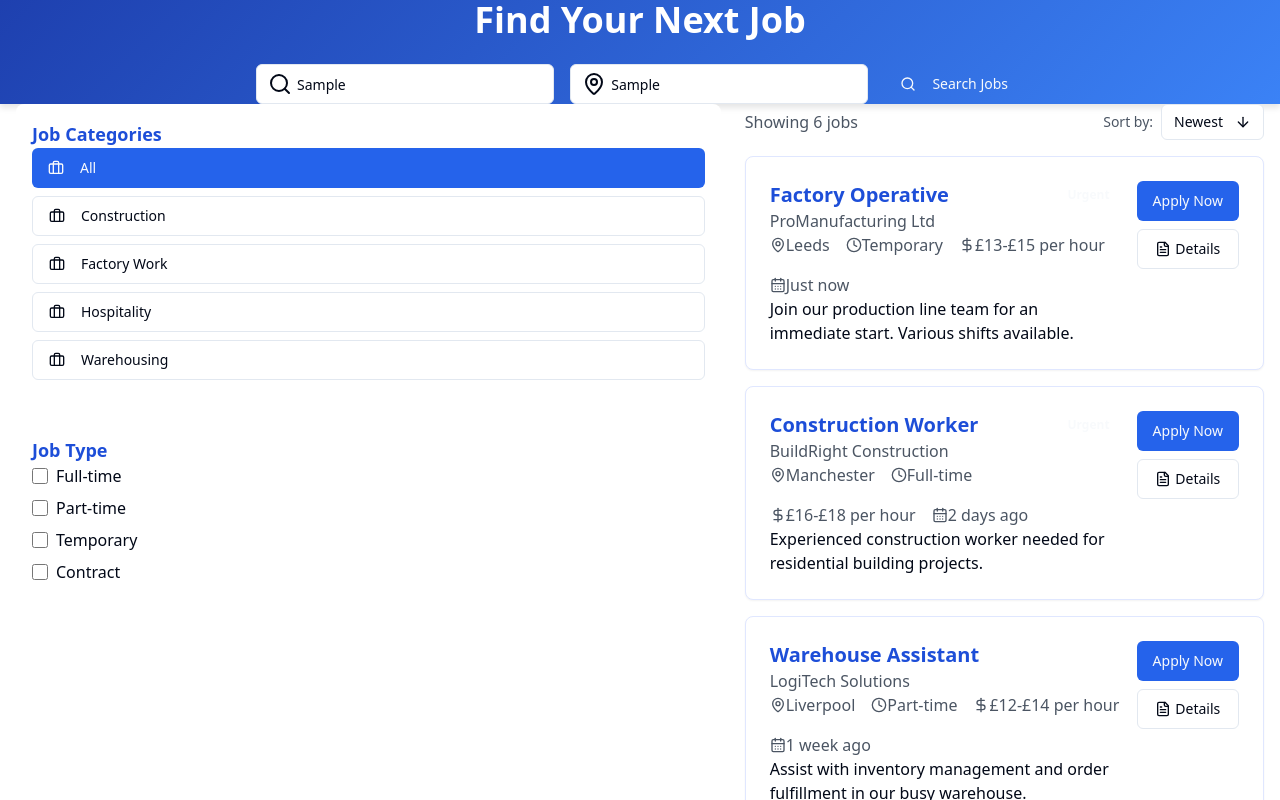
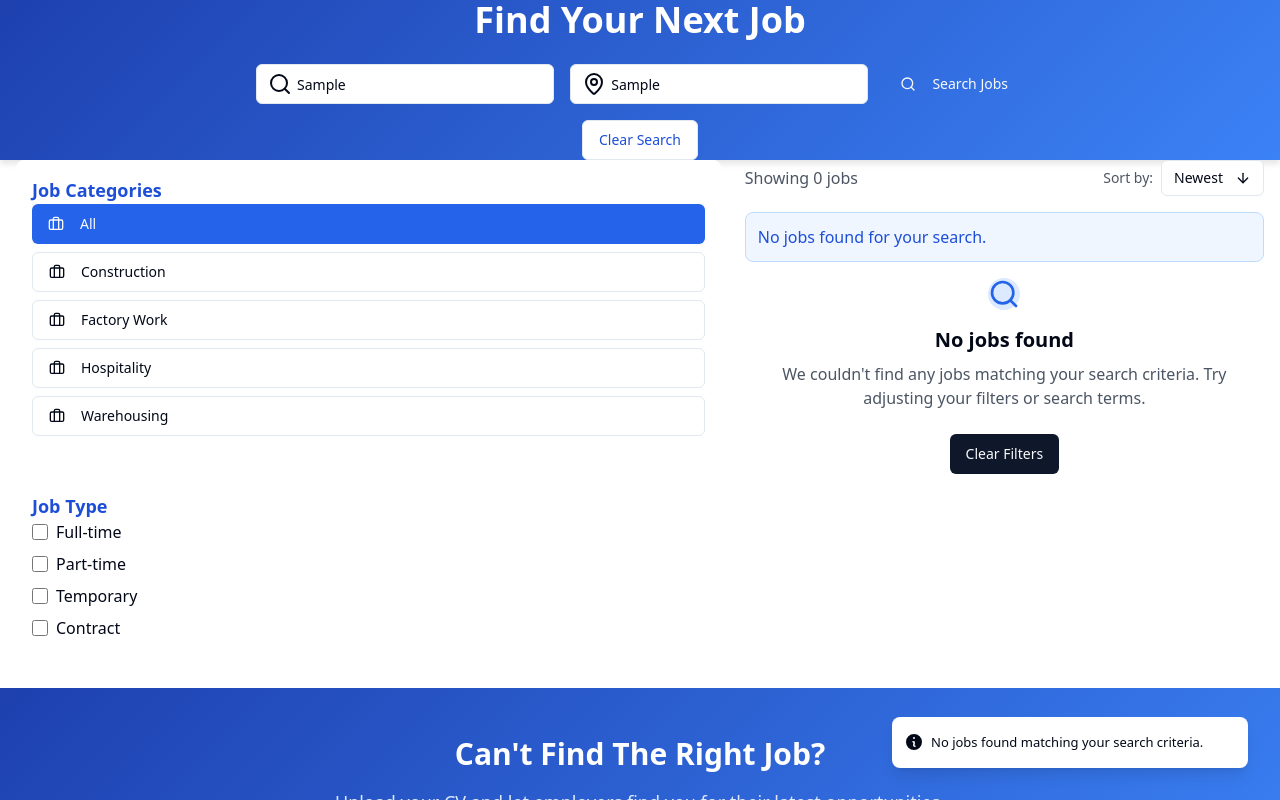
Before and after one commit to adarshkumar963/curious-project-reveal, a React (Vite) app: page /jobs in a window 1280 px wide. Both pictures are taken after typing "Sample", "Sample" into the empty fields and a click on the button "Search Jobs". Shown: the top 800 px of the page. Built offline with nearby package versions, Linux system fonts and the light colour scheme.

Commit message:
Add interactive search functionality
Implement search functionality for job listings.

```diff
--- a/src/pages/JobListing.css
+++ b/src/pages/JobListing.css
@@ -113,6 +113,33 @@ input[type="checkbox"]:checked {
   text-decoration: underline;
 }
 
+/* Empty state for no results */
+.empty-state {
+  text-align: center;
+  padding: 3rem 0;
+}
+
+/* Search results highlight */
+.search-highlight {
+  animation: pulse 2s infinite;
+}
+
+@keyframes pulse {
+  0% { background-color: rgba(219, 234, 254, 0.1); }
+  50% { background-color: rgba(219, 234, 254, 0.3); }
+  100% { background-color: rgba(219, 234, 254, 0.1); }
+}
+
+/* Loading spinner animation */
+.animate-spin {
+  animation: spin 1s linear infinite;
+}
+
+@keyframes spin {
+  from { transform: rotate(0deg); }
+  to { transform: rotate(360deg); }
+}
+
 /* Responsive adjustments */
 @media (max-width: 768px) {
   .job-search-header {
--- a/src/pages/JobListing.jsx
+++ b/src/pages/JobListing.jsx
@@ -1,5 +1,5 @@
 
-import React, { useState } from "react";
+import React, { useState, useEffect } from "react";
 import { Link } from "react-router-dom";
 import { Button } from "@/components/ui/button";
 import { Input } from "@/components/ui/input";
@@ -13,6 +13,7 @@ import {
   PaginationNext,
   PaginationPrevious
 } from "@/components/ui/pagination";
+import { toast } from "sonner";
 import {
   Briefcase,
   MapPin,
@@ -22,13 +23,19 @@ import {
   CalendarDays,
   ArrowUp,
   ArrowDown,
-  FileText
+  FileText,
+  Loader2
 } from "lucide-react";
 import "./JobListing.css";
 
 export default function JobListing() {
   const [sortOrder, setSortOrder] = useState("newest");
   const [filterCategory, setFilterCategory] = useState("all");
+  const [searchQuery, setSearchQuery] = useState("");
+  const [locationQuery, setLocationQuery] = useState("");
+  const [isSearching, setIsSearching] = useState(false);
+  const [searchResults, setSearchResults] = useState([]);
+  const [hasSearched, setHasSearched] = useState(false);
 
   // Dummy data for job listings
   const jobListings = [
@@ -106,10 +113,47 @@ export default function JobListing() {
     }
   ];
 
+  // Search functionality
+  const handleSearch = () => {
+    setIsSearching(true);
+
+    // Simulate API search delay
+    setTimeout(() => {
+      const results = jobListings.filter(job => {
+        const titleMatch = job.title.toLowerCase().includes(searchQuery.toLowerCase()) ||
+                          job.company.toLowerCase().includes(searchQuery.toLowerCase()) ||
+                          job.description.toLowerCase().includes(searchQuery.toLowerCase());
+
+        const locationMatch = !locationQuery ||
+                             job.location.toLowerCase().includes(locationQuery.toLowerCase());
+
+        return titleMatch && locationMatch;
+      });
+
+      setSearchResults(results);
+      setHasSearched(true);
+      setIsSearching(false);
+
+      if (results.length === 0) {
+        toast.info("No jobs found matching your search criteria.");
+      } else {
+        toast.success(`Found ${results.length} jobs matching your search criteria.`);
+      }
+    }, 800);
+  };
+
   // Filter jobs by category
-  const filteredJobs = filterCategory === "all"
-    ? jobListings
-    : jobListings.filter(job => job.category === filterCategory);
+  const getFilteredJobs = () => {
+    // If we've searched, use search results
+    const jobsToFilter = hasSearched ? searchResults : jobListings;
+
+    return filterCategory === "all"
+      ? jobsToFilter
+      : jobsToFilter.filter(job => job.category === filterCategory);
+  };
+
+  // Get filtered jobs
+  const filteredJobs = getFilteredJobs();
 
   // Sort jobs by date
   const sortedJobs = [...filteredJobs].sort((a, b) => {
@@ -130,6 +174,21 @@ export default function JobListing() {
     { icon: Briefcase, name: "Warehousing", value: "Warehousing" }
   ];
 
+  // Reset search
+  const handleResetSearch = () => {
+    setSearchQuery("");
+    setLocationQuery("");
+    setHasSearched(false);
+    setSearchResults([]);
+  };
+
+  // Handle key press for search
+  const handleKeyPress = (e) => {
+    if (e.key === 'Enter') {
+      handleSearch();
+    }
+  };
+
   return (
     <div className="job-listing-page min-h-screen bg-gray-50">
       {/* Header with search */}
@@ -144,6 +203,9 @@ export default function JobListing() {
                 type="text"
                 placeholder="Job title, keywords, or company"
                 className="pl-10 bg-white"
+                value={searchQuery}
+                onChange={(e) => setSearchQuery(e.target.value)}
+                onKeyPress={handleKeyPress}
               />
             </div>
             <div className="flex-1 relative">
@@ -152,13 +214,36 @@ export default function JobListing() {
                 type="text"
                 placeholder="Location"
                 className="pl-10 bg-white"
+                value={locationQuery}
+                onChange={(e) => setLocationQuery(e.target.value)}
+                onKeyPress={handleKeyPress}
               />
             </div>
-            <Button className="bg-blue-700 hover:bg-blue-800">
+            <Button
+              className="bg-blue-700 hover:bg-blue-800"
+              onClick={handleSearch}
+              disabled={isSearching}
+            >
+              {isSearching ? (
+                <Loader2 className="mr-2 h-4 w-4 animate-spin" />
+              ) : (
                 <Search className="mr-2" />
-              Search Jobs
+              )}
+              {isSearching ? "Searching..." : "Search Jobs"}
             </Button>
           </div>
+
+          {hasSearched && (
+            <div className="flex justify-center mt-4">
+              <Button
+                variant="outline"
+                className="bg-white hover:bg-blue-50 text-blue-700"
+                onClick={handleResetSearch}
+              >
+                Clear Search
+              </Button>
+            </div>
+          )}
         </div>
       </section>
 
@@ -228,10 +313,36 @@ export default function JobListing() {
                 </div>
               </div>
 
+              {/* Search results info */}
+              {hasSearched && (
+                <div className="mb-4 p-3 bg-blue-50 rounded-lg border border-blue-200">
+                  <p className="text-blue-700">
+                    {sortedJobs.length === 0 ?
+                      'No jobs found for your search.' :
+                      `Showing ${sortedJobs.length} results for "${searchQuery}${locationQuery ? ` in ${locationQuery}` : ''}"`
+                    }
+                  </p>
+                </div>
+              )}
+
+              {/* No results message */}
+              {sortedJobs.length === 0 && (
+                <div className="text-center py-10">
+                  <div className="inline-flex items-center justify-center w-16 h-16 rounded-full bg-blue-100 text-blue-600 mb-4">
+                    <Search className="h-8 w-8" />
+                  </div>
+                  <h3 className="text-xl font-semibold text-gray-900 mb-2">No jobs found</h3>
+                  <p className="text-gray-600 max-w-md mx-auto mb-6">
+                    We couldn't find any jobs matching your search criteria. Try adjusting your filters or search terms.
+                  </p>
+                  <Button onClick={handleResetSearch}>Clear Filters</Button>
+                </div>
+              )}
+
               {/* Job cards */}
               <div className="space-y-4">
                 {sortedJobs.map((job) => (
-                  <Card key={job.id} className="job-card hover:shadow-md transition-shadow">
+                  <Card key={job.id} className="job-card hover:shadow-md transition-shadow fade-in">
                     <CardContent className="p-6">
                       <div className="flex flex-col md:flex-row justify-between items-start gap-4">
                         <div className="flex-1">
@@ -283,6 +394,7 @@ export default function JobListing() {
               </div>
 
               {/* Pagination */}
+              {sortedJobs.length > 0 && (
                 <Pagination className="mt-8">
                   <PaginationContent>
                     <PaginationItem>
@@ -302,6 +414,7 @@ export default function JobListing() {
                     </PaginationItem>
                   </PaginationContent>
                 </Pagination>
+              )}
             </div>
           </div>
         </div>
```
Lines whose indentation alone changed are shown as unchanged.
